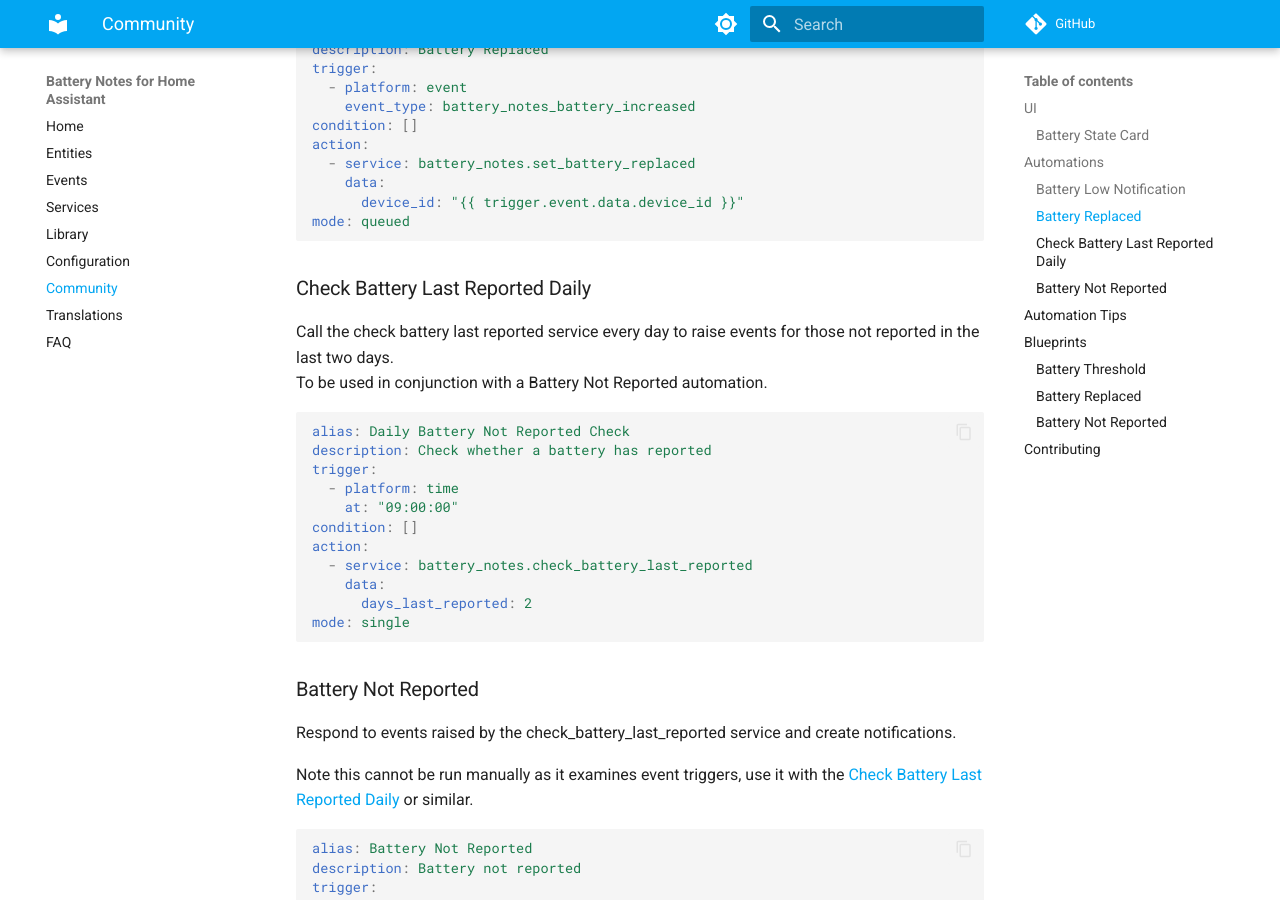
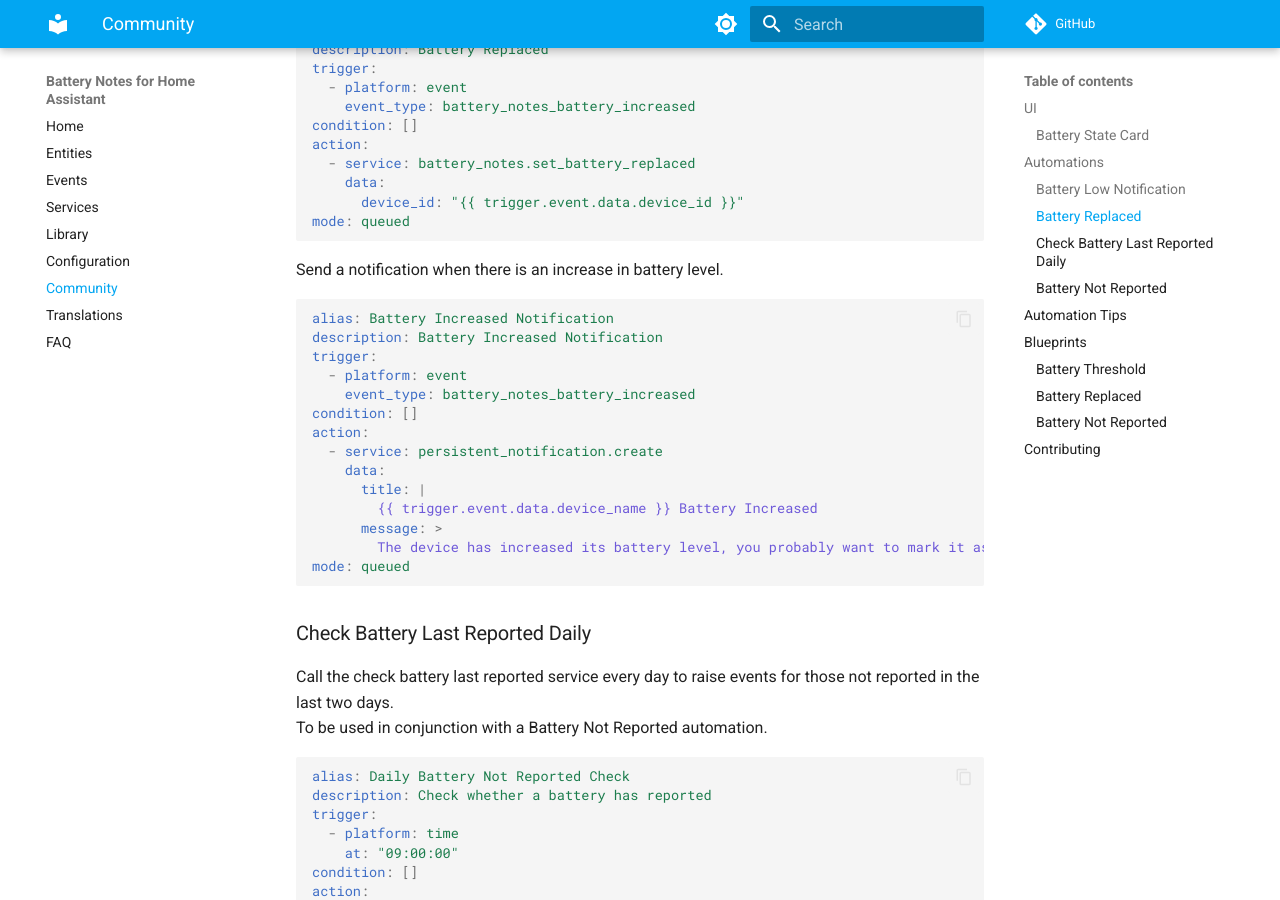
Before and after one commit to andrew-codechimp/HA-Battery-Notes, an MkDocs documentation site: the page built from docs/community.md, in a window 1280 px wide and 900 px high, scrolled down 1739 px. Built offline with MkDocs 1.6.1 and Material for MkDocs 9.7.7, drawn with Linux system fonts in a browser that asks for light colours; comment, search, counter and statistics services are not loaded.

Commit message:
Add additional battery increase example

````diff
--- a/docs/community.md
+++ b/docs/community.md
@@ -89,6 +89,25 @@ action:
 mode: queued
 ```
 
+Send a notification when there is an increase in battery level.
+
+```yaml
+alias: Battery Increased Notification
+description: Battery Increased Notification
+trigger:
+  - platform: event
+    event_type: battery_notes_battery_increased
+condition: []
+action:
+  - service: persistent_notification.create
+    data:
+      title: |
+        {{ trigger.event.data.device_name }} Battery Increased
+      message: >
+        The device has increased its battery level, you probably want to mark it as replaced
+mode: queued
+```
+
 ### Check Battery Last Reported Daily
 Call the check battery last reported service every day to raise events for those not reported in the last two days.
 To be used in conjunction with a Battery Not Reported automation.
````
